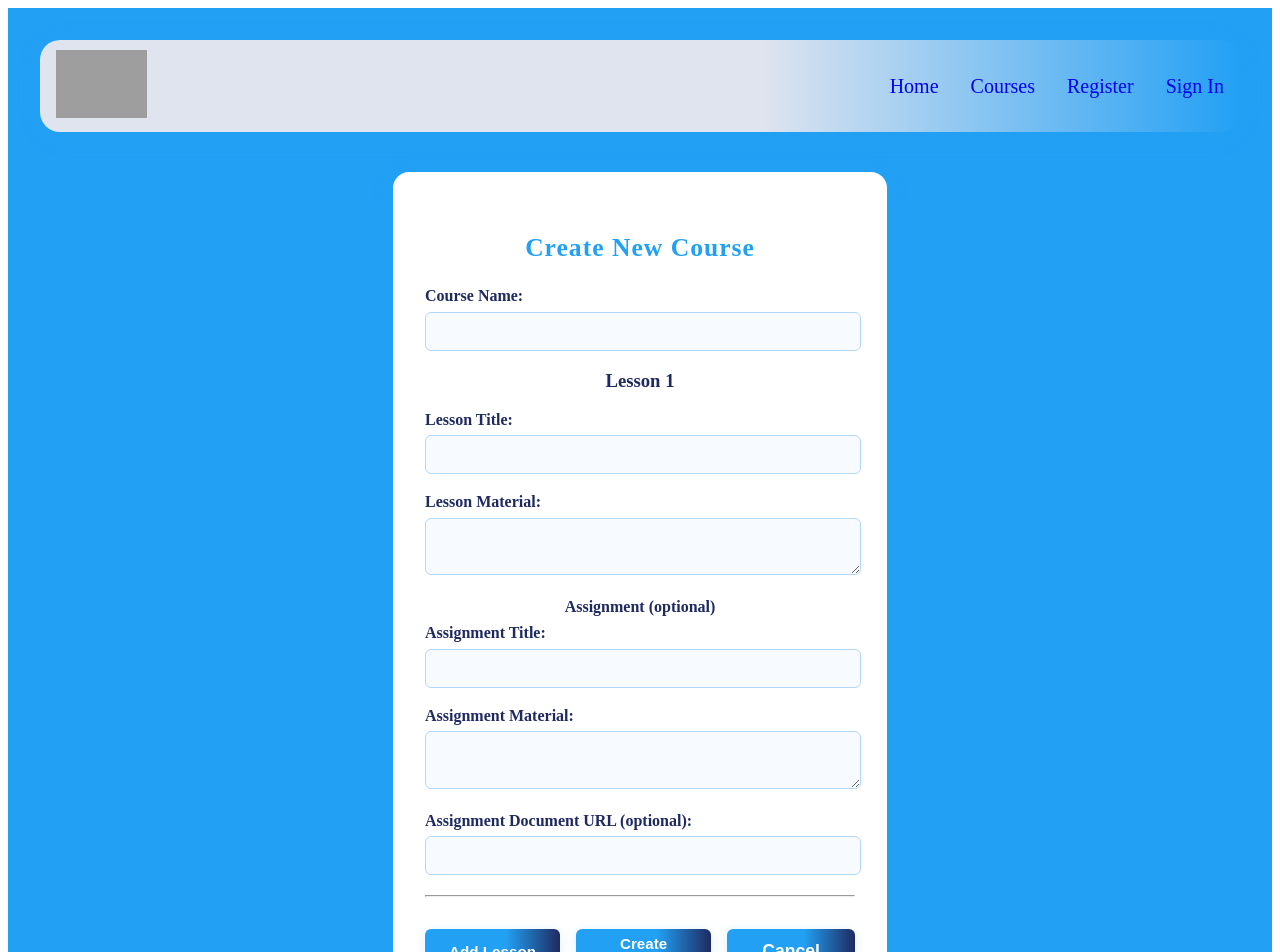
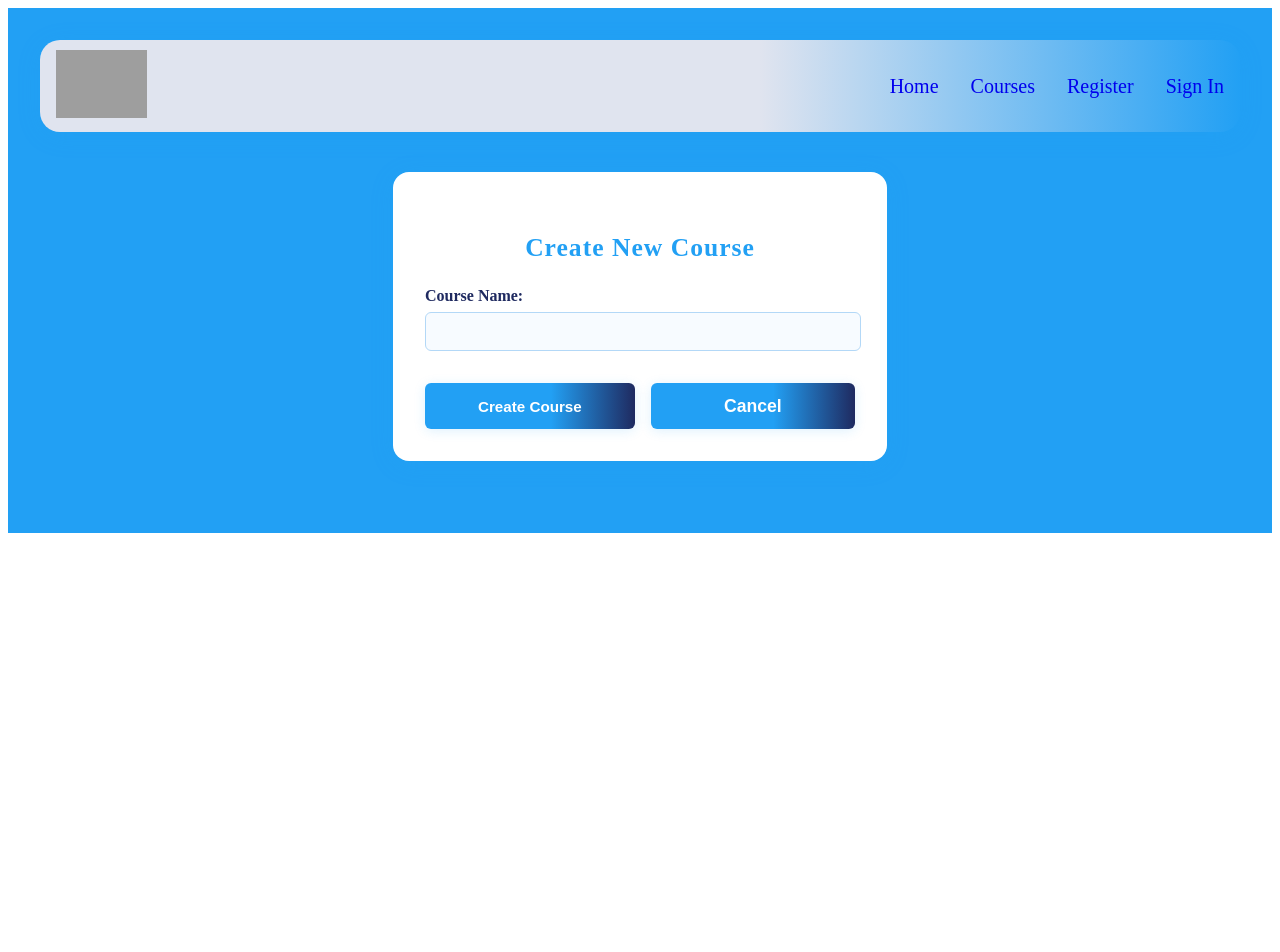
Before and after one commit to shahnazalqassab/WhiteBoard, a React (Vite) app: page /courses/edit/1 in a window 1280 px wide. Shown: the top 952 px of the page. After the commit the page ends 800 px from the top, so only its background shows below. Built offline with nearby package versions, Linux system fonts and the light colour scheme; grey boxes are pictures that could not be loaded.

Commit message:
updating couraes routes

```diff
--- a/src/components/courseForm.jsx
+++ b/src/components/courseForm.jsx
@@ -1,75 +1,17 @@
 import { useState, useEffect } from 'react'
 
-const emptyLesson = {
-  title: '',
-  material: '',
-  assignment: {
-    title: '',
-    material: '',
-    document: ''
-  }
-}
 const CourseForm = ({ course, onSubmit, onCancel, user }) => {
-  const [formData, setFormData] = useState({
-    name: '',
-    lessons: [{ ...emptyLesson }],
-    owner: user?.id || ''
-  })
+  const [name, setName] = useState('')
 
   useEffect(() => {
     if (course) {
-      setFormData({
-        name: course.name,
-        lessons: course.lessons && course.lessons.length > 0
-          ? course.lessons.map(lesson => ({
-              title: lesson.title,
-              material: lesson.material,
-              assignment: lesson.assignment
-                ? {
-                    title: lesson.assignment.title,
-                    material: lesson.assignment.material,
-                    document: lesson.assignment.document || ''
-                  }
-                : { title: '', material: '', document: '' }
-            }))
-          : [ { ...emptyLesson } ],
-        owner: course.owner
-      })
+      setName(course.name)
     }
-  }, [course, user])
+  }, [course])
 
-const handleChange = (event, lessonId, assignment) => {
-    const { name, value } = event.target
-    setFormData(prev => {
-      const lessons = [...prev.lessons]
-      if (assignment) {
-        lessons[lessonId].assignment = {
-          ...lessons[lessonId].assignment,
-          [assignment]: value
-        }
-      } else {
-        lessons[lessonId][name] = value
-      }
-      return { ...prev, lessons }
-    })
-  }
-
-  const handleAddLesson = () => {
-    setFormData(prev => ({
-      ...prev,
-      lessons: [ ...prev.lessons, { ...emptyLesson } ]
-    }))
-  }
-
-  const handleRemoveLesson = (id) => {
-    setFormData(prev => ({
-      ...prev,
-      lessons: prev.lessons.filter((_, i) => i !== id)
-    }))
-  }
   const handleSubmit = (event) => {
     event.preventDefault()
-    onSubmit(formData)
+    onSubmit({ name, owner: user?.id || '' })
   }
 
   return (
@@ -81,83 +23,12 @@ const handleChange = (event, lessonId, assignment) => {
           <input
             type="text"
             name="name"
-            value={formData.name}
-            onChange={event => setFormData({ ...formData, name: event.target.value })}
+            value={name}
+            onChange={event => setName(event.target.value)}
             required
           />
         </div>
-
-        {formData.lessons.map((lesson, id) => (
-          <div className="lesson-block" key={id}>
-            <h3>Lesson {id + 1}</h3>
-            <div className="form-group">
-              <label>Lesson Title:</label>
-              <input
-                type="text"
-                name="title"
-                value={lesson.title}
-                onChange={event => handleChange(event, id)}
-                required
-              />
-            </div>
-            <div className="form-group">
-              <label>Lesson Material:</label>
-              <textarea
-                name="material"
-                value={lesson.material}
-                onChange={event => handleChange(event, id)}
-                required
-              />
-            </div>
-            <div className="assignment-block">
-              <h4 style={{ margin: '1rem 0 0.5rem 0' }}>Assignment (optional)</h4>
-              <div className="form-group">
-                <label>Assignment Title:</label>
-                <input
-                  type="text"
-                  value={lesson.assignment?.title || ''}
-                  onChange={event => handleChange(
-                    { target: { value: event.target.value } }, id, 'title'
-                  )}
-                />
-              </div>
-              <div className="form-group">
-                <label>Assignment Material:</label>
-                <textarea
-                  value={lesson.assignment?.material || ''}
-                  onChange={event => handleChange(
-                    { target: { value: event.target.value } }, id, 'material'
-                  )}
-                />
-              </div>
-              <div className="form-group">
-                <label>Assignment Document URL (optional):</label>
-                <input
-                  type="url"
-                  value={lesson.assignment?.document || ''}
-                  onChange={event => handleChange(
-                    { target: { value: event.target.value } }, id, 'document'
-                  )}
-                />
-              </div>
-            </div>
-            {formData.lessons.length > 1 && (
-              <button
-                type="button"
-                className="btn btn-cancel"
-                onClick={() => handleRemoveLesson(id)}
-              >
-                Remove Lesson
-              </button>
-            )}
-            <hr/>
-          </div>
-        ))}
-
         <div className="form-actions">
-          <button type="button" className="btn btn-sm" onClick={handleAddLesson}>
-            Add Lesson
-          </button>
           <button type="submit" className="btn btn-sm">
             {course ? 'Update Course' : 'Create Course'}
           </button>
--- a/src/pages/Home.jsx
+++ b/src/pages/Home.jsx
@@ -1,6 +1,6 @@
 import { useNavigate } from 'react-router-dom'
 
-const Home = () => {
+const Home = ({ user }) => {
   let navigate = useNavigate()
 
   return (
@@ -9,7 +9,9 @@ const Home = () => {
       <p>Learn everywhere, anytime.</p>
       <p>The sky is your limit</p>
       <section className="welcome-signin">
-        <button onClick={() => navigate('/user/login')}>Sign In</button>
+        {!user && (
+          <button onClick={() => navigate('/user/login')}>Sign In</button>
+        )}
       </section>
     </div>
   )
--- a/src/services/Courses.js
+++ b/src/services/Courses.js
@@ -24,16 +24,16 @@ export const GetCourseById = async (id) => {
 
 export const CreateCourse = async (courseData) => {
   try {
-    const response = await Client.post(`/courses`, {
-      method: 'POST',
+    const response = await Client.post(
+      '/courses',
+      courseData,
+      {
         headers: {
-        'Content-Type': 'application/json',
           'Authorization': `Bearer ${localStorage.getItem('token')}`
-      },
-      body: JSON.stringify(courseData)
-    })
-    if (!response.ok) throw new Error('Failed to create course')
-    return await response.json()
+        }
+      }
+    )
+    return response.data
   } catch (error) {
     console.error('Error creating course:', error)
     throw error
@@ -42,16 +42,17 @@ export const CreateCourse = async (courseData) => {
 
 export const UpdateCourse = async (id, courseData) => {
   try {
-    const response = await Client.put(`/courses/${id}`, {
-      method: 'PUT',
+    const response = await Client.put(
+      `/courses/${id}`,
+      courseData,
+      {
         headers: {
           'Content-Type': 'application/json',
           'Authorization': `Bearer ${localStorage.getItem('token')}`
-      },
-      body: JSON.stringify(courseData)
-    })
-    if (!response.ok) throw new Error('Failed to update course')
-    return await response.json()
+        }
+      }
+    )
+    return response.data
   } catch (error) {
     console.error(`Error updating course with id ${id}:`, error)
     throw error
@@ -60,14 +61,15 @@ export const UpdateCourse = async (id, courseData) => {
 
 export const DeleteCourse = async (id) => {
   try {
-    const response = await Client.delete(`/courses/${id}`, {
-      method: 'DELETE',
+    const response = await Client.delete(
+      `/courses/${id}`,
+      {
         headers: {
           'Authorization': `Bearer ${localStorage.getItem('token')}`
         }
-    })
-    if (!response.ok) throw new Error('Failed to delete course')
-    return await response.json()
+      }
+    )
+    return response.data
   } catch (error) {
     console.error(`Error deleting course with id ${id}:`, error)
     throw error
```
Also changed, not shown: src/pages/Courses.jsx (indentation only). Lines whose indentation alone changed are shown as unchanged.
